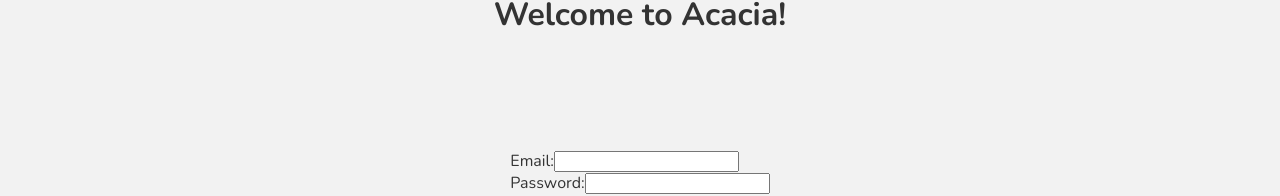
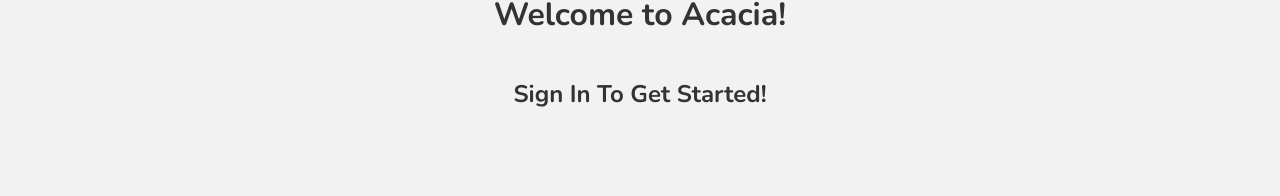
Before and after one commit to ConnorNusser/gymacacia, a Next.js app: page /signin/home in a window 1280 px wide. Shown: the part 181-377 px from the top of the page. Built offline with nearby package versions, Linux system fonts and the light colour scheme; no server answers.

Commit message:
add chages

```diff
--- a/src/pages/index.tsx
+++ b/src/pages/index.tsx
@@ -10,7 +10,7 @@
   const {user} = UserAuth();
   useEffect(() => {
     if(user == null || user == ''){
-      Router.push('hi')
+      Router.push('signin/home')
     }
     // ...
   }, []);
--- a/src/pages/signin/homeContent.tsx
+++ b/src/pages/signin/homeContent.tsx
@@ -46,6 +46,7 @@
     <div>
     <div className={styles.title}>
         <h1 className={styles.title}>Welcome to Acacia!</h1>
+        <h2 className={styles.title}>Sign In To Get Started!</h2>
     </div>
     <div className={styles.center}>
     <form onSubmit={handleSubmit}>
```
